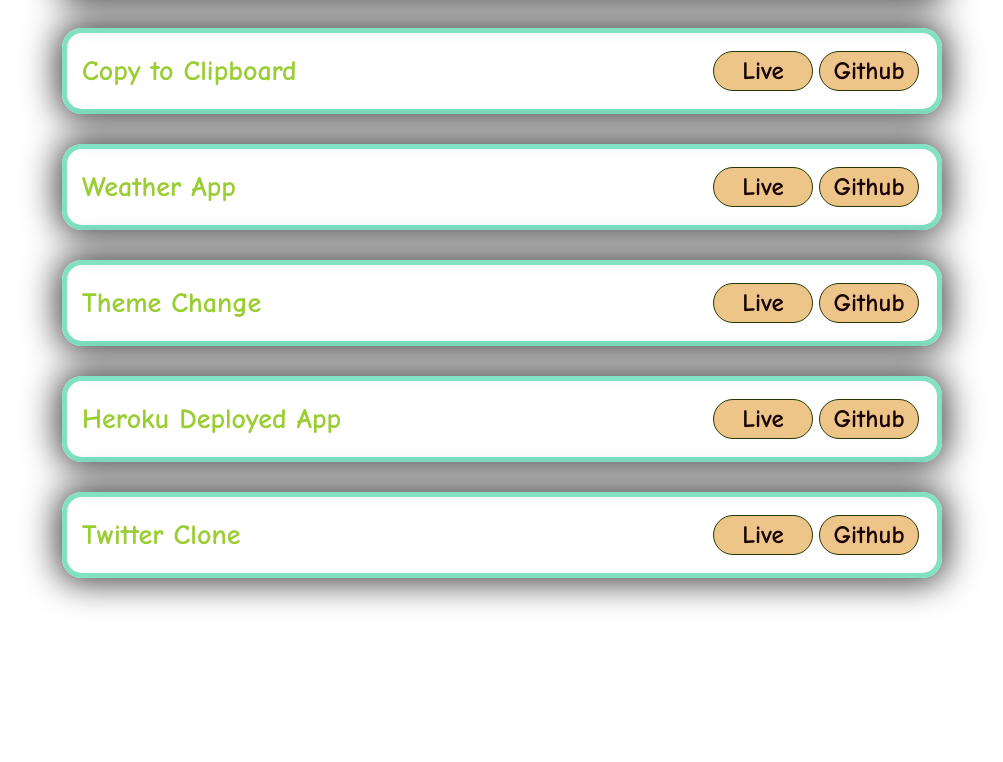
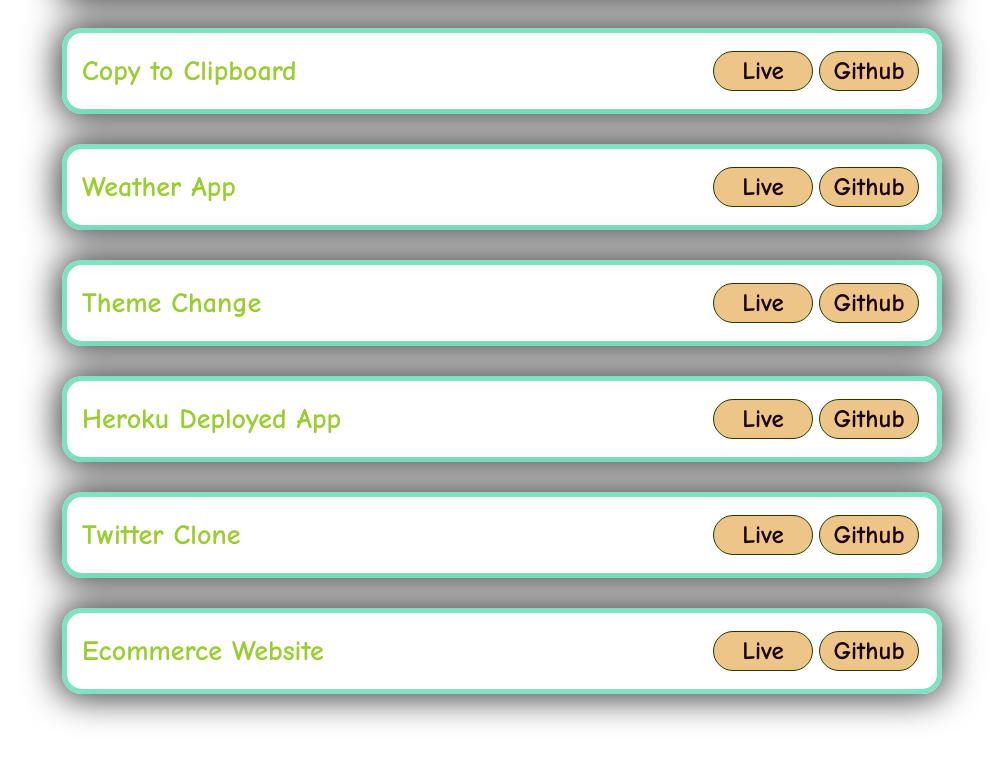
Before and after one commit to Ankit-Jha1/Portfolio-ankitjha, a Next.js app: page /projects in a window 1280 px wide. Shown: the part 928-1690 px from the top of the page, without its empty margins (138-1141 px from the left). Before the commit the page ends 1586 px from the top, so only its background shows below. Built offline with nearby package versions, Linux system fonts and the light colour scheme.

Commit message:
Added Ecommerce Link

```diff
--- a/pages/projects.js
+++ b/pages/projects.js
@@ -80,11 +80,17 @@
       GithubLink: "http://localhost:3000/projects#",
     },
     {
-      id:12,
-      Projectname:"Twitter Clone",
-      LiveLink:"https://twitter-ankit-jha.vercel.app/",
-      GithubLink:"https://github.com/Ankit-Jha1/Twitter"
-    }
+      id: 12,
+      Projectname: "Twitter Clone",
+      LiveLink: "https://twitter-ankit-jha.vercel.app/",
+      GithubLink: "https://github.com/Ankit-Jha1/Twitter",
+    },
+    {
+      id: 13,
+      Projectname: "Ecommerce Website",
+      GithubLink: "https://github.com/Ankit-Jha1/Ecommerce-website",
+      LiveLink: "",
+    },
   ];
   return (
     <>
```
